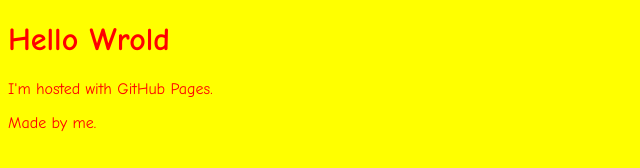
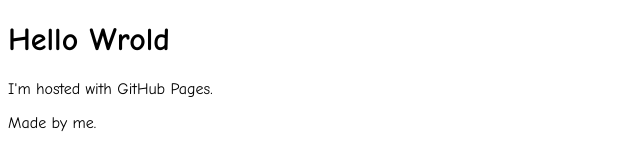
Before and after one commit to jbj99/jbj99.github.io, a plain HTML site: page index.html in a window 1280 px wide. Shown: the whole page, without its empty margins (0-640 px from the left). Drawn offline with Linux system fonts and the light colour scheme.

Commit message:
Update style.css

```diff
--- a/style.css
+++ b/style.css
@@ -1,5 +1,3 @@
 body {
-  background-color: yellow;
-  color: red;
   font-family: "Comic Sans MS", "Comic Sans", cursive;
 }
```
